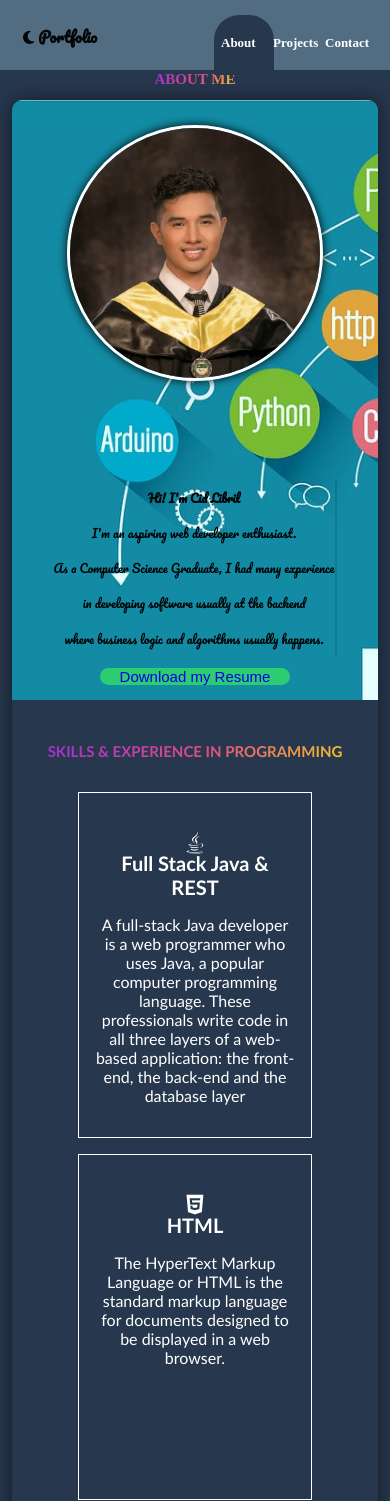
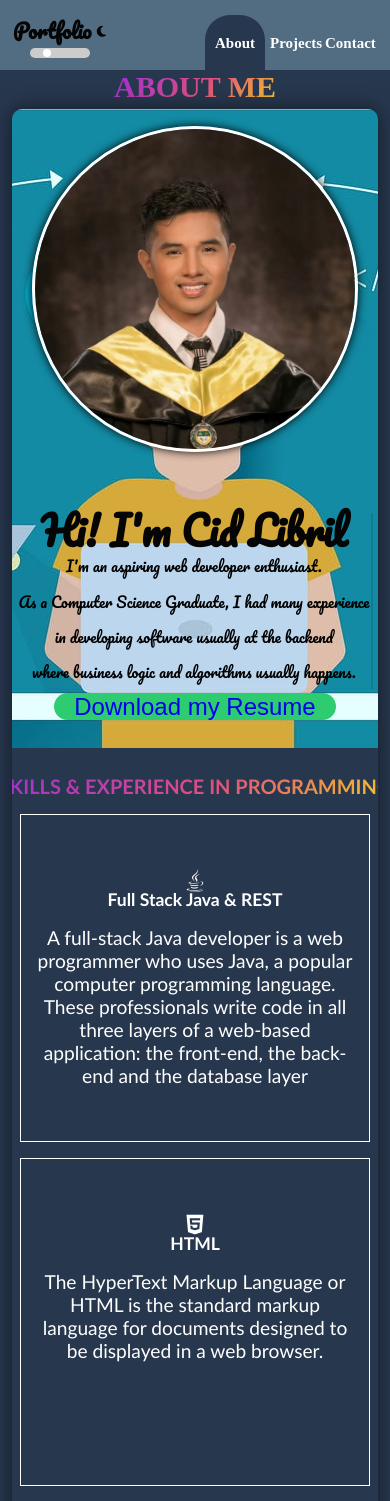
Before and after one commit to SidLD/Portfolio, a React (Create React App) app: page / in a window 390 px wide. Shown: the top 1501 px of the page. Built offline with nearby package versions, Linux system fonts and the light colour scheme.

Commit message:
Refactor css

```diff
--- a/src/App.css
+++ b/src/App.css
@@ -8,11 +8,6 @@ body{
   height: 100vh;
   margin-top: 0;
   transition-duration: 0.5s;
-}
-
-.rectange{
-  height: 100vh;
-  color: red;
 }
 .root-layout header{
   background-color: #526D82;
@@ -38,21 +33,6 @@ nav{
   border-top-right-radius: 25px;
   transition: .5s;
 }
-/* #s::before {
-  content: "";
-  position: absolute;
-
-  background-color: #27374D;
-  border: 1px solid red;
-  bottom: 5px;
-  left: -9px;
-  height: 10px;
-  width: 25px;
-  border-top-left-radius: 25px;
-
-  box-shadow: 0 -25px 0 0 #001f3f; /* This is where the magic happens!
-}
-*/
 .logo{
   display: flex;
   flex-direction: column;
@@ -76,12 +56,6 @@ nav{
   z-index: 1;
 }
 
-/* .active{
-  background-color: #27374D;
-  border-top-left-radius: 25px;
-  border-top-right-radius: 25px;
-  transition: .5s;
-} */
 .burger{
   display: none;
 }
@@ -89,7 +63,7 @@ nav{
 /*About Me */
 .about-me{
   justify-content: center;
-  height: 100vh;
+  /* height: 100vh; */
   align-items: center;
   text-align: center;
 }
@@ -100,8 +74,6 @@ nav{
 }
 .card{
   font-family: "Candara" , sans-serif;
-  width: 100vw;
-  height: 2800px;
   margin: 3% 3%;
   margin-top: 5px;
   overflow: hidden;
@@ -110,10 +82,13 @@ nav{
   display: flex;
   flex-direction: column;
   align-items: center;
+  height: 2800px;
 }
 .card-img{
-  width: 100%;
-  height: 100px;
+  /* width: 100%;
+  height: 100px; */
+  position: relative;
+  z-index: 0;
   border-top-left-radius: 10px;
   border-top-right-radius: 10px;
   object-fit: cover;
@@ -123,21 +98,25 @@ nav{
 .clip{
   clip-path: polygon(0% 15%, 15% 15%, 15% 0%, 85% 0%, 85% 15%, 100% 15%, 100% 85%, 85% 85%, 85% 100%, 15% 100%, 15% 85%, 0% 85%)  ;
 }
+.profile-img img:hover{
+  transform: scale(1.05);
+}
+.about-container{
+  position: relative;
+  top: -600px;
+}
 
-/* .profile-img img{
+.landing-page{
+  display: flex;
+  flex-direction: row;
+  justify-content: space-between;
+  align-items: center;
   z-index: 1;
-  width: 320px;
-  height: 320px;
-  position: relative;
-  border-radius: 50%;
-  border: 3px solid white;
-  margin-top: -75px;
-  margin-bottom: 50px;
-  transition-duration: 0.5s;
-  box-shadow: 0 0 10px 0 black;
-} */
-.profile-img img:hover{
-  transform: scale(1.1);
+}
+.landing-page div{
+  padding: 120px;
+  line-height: 2.2rem;
+  text-align: center;
 }
 
 .card-content{
@@ -151,25 +130,13 @@ nav{
 .card-content h3{
   font-weight: bold;
 }
+.project-img{
+  border: 1px solid black;
+}
+.skill-header{
+  margin-top: 50px;
+}
 
-/* Skill Header */
-.skill-header{
-  padding: 1rem;
-  position: relative;
-}
-.skill-header:after{
-  bottom: 0;
-  left: 50%;
-  transform: translateX(-50%);
-  height: 4px;
-  width: 100px;
-  background-color: #2ecc71;
-}
-.project-img{
-  width: 100%;
-  height: 180px;
-  object-fit: contain;
-}
 .skill-container{
   display: grid;
   grid-template-columns: repeat(3, 1fr);
@@ -215,7 +182,7 @@ nav{
   padding: 80px;
   background-color: #fff;
   box-shadow: 0 0 20px 0 #999;
-  top: 52%;
+  top: 60%;
   left: 50%;
   transform: translate(-50%, -50%);
   position: absolute;
@@ -365,10 +332,9 @@ nav{
 .project-box{
   background-color: white;
   border-radius: 10px;
+  overflow: hidden;
   box-shadow: 0 0 15px rgba(0, 0, 0, 0.5);
   color: black;
-  padding: 0px;
-  height: 300px;
 }
 .project-box:hover{
   transform: scale(1.05);
@@ -422,20 +388,6 @@ nav{
     background-position: 200% center;
   }
 }
-.landing-page{
-  display: flex;
-  flex-direction: row !important;
-  justify-content: space-between;
-  height: 430px;
-  align-items: center;
-}
-.landing-page div{
-  padding: 100px;
-  /* border: 1px solid red; */
-  line-height: 2.2rem;
-  text-align: center;
-}
-
 @keyframes typing {
   from { width: 0 }
   to { width: 100% }
@@ -523,236 +475,133 @@ input:checked + .slider:before {
   border-radius: 50%;
 }
 
-@media screen and (max-width:1249px){
-  .skill-description{
+@media screen and (max-width:1180px) {
+  .skill-container{
+    grid-template-columns: repeat(2, 400px);
+  }
+  .card{
+    height: 3800px;
+  }
+}
+@media screen and (max-width:1108px) {
+  .landing-page div{
+    padding: 65px;
+  }
+  .skill-header{
+    margin-top: 180px;
+  }
+  .card{
+    height: 3850px;
+  }
+}
+@media screen and (max-width:990px) {
+  .landing-page{
+    flex-direction: column;
+  }
+  .landing-page div{
+    padding: 0px;
+  }
+  .profile-img{
+    margin-top: 50px;
+  }
+  .skill-header{
+    margin-top: 50px;
+  }
+  .card{
+    height: 3850px;
+  }
+}
+@media screen and (max-width:875px) {
+  .skill-container{
+    grid-template-columns: repeat(2, 350px);
+  }
+}
+@media screen and (max-width:765px) {
+  .skill-container{
+    grid-template-columns: repeat(1, 400px);
+  }
+  .card{
+    height: 6600px;
+  }
+}
+@media screen and (max-width:575px) {
+  .contact-box{
+    top: 68%;
+  }
+  #intro-skill{
+    font-size: 20px;
+  }
+}
+@media screen and (max-width:491px) {
+  .card-content p {
     font-size: 18px;
   }
+}
+@media screen and (max-width:455px) {
   .contact-box{
+    width: 400px;
+    padding: 20px 40px;
     top: 58%;
   }
 }
- @media screen and (max-width:1170px){
-  .card{
-    height: 110%;
+@media screen and (max-width:435px) {
+  .card-content p {
+    font-size: 15px;
   }
-  .skill-box{
-    height: 250px;
-  }
-  .project-img{
-    border: 1px solid black;
-  }
-  .ant-form{
-    top: 60%;
-  }
-  .landing-page div{
-    padding: 0px !important;
+  .ant-row{
+    width: 280px;
   }
 }
-@media screen and (max-width:993px){
-  .landing-page{
-    padding: 0px;
-    margin: 0px;
-    flex-direction: column !important;
+@media screen and (max-width:420px) {
+  .skill-container{
+    grid-template-columns: repeat(1, 350px);
   }
-  .landing-page div{
-    padding: 20px;
+  .contact-box{
+    width: 380px;
   }
-  .skill-container{
-    grid-template-columns: repeat(2, 1fr);
+  .card-content h3{
+    font-size: 40px;
   }
-  .project-img{
-    width: 100%;
-    height: 100%;
-    object-fit: contain;
-  }
-  .skill-title p, .skill-title h3, .skill-description{
-    font-size: 15px;
-  }
-  .card{
-    font-family: "Candara" , sans-serif;
-    width: 100vw;
-    height: 3800px;
-    margin: 3% 3%;
-    overflow: hidden;
-    border-radius: 10px;
-    box-shadow: 0 0 20px rgba(0, 0, 0, 0.5);
-    display: flex;
-    flex-direction: column;
-    align-items: center;
-  }
-
-  .skill-box{
-    padding: 2rem 1rem;
-    cursor: pointer;
-    word-wrap: break-word;
-    border: 1px solid white;
-    height: 250px;
-  }
-  .skill-box h3{
+}
+@media screen and (max-width:400px) {
+  .logo-text{
     font-size: 20px;
   }
-  .skill-box2{
-    padding: 0rem 0rem  ;
-    cursor: pointer;
-    word-wrap: break-word;
-    border: 1px solid white;
-    height: 280px  ;
-  }
-  .project-box{
-    height: 250px;
-  }
-  .project-tech{
-    text-align: right;
-    padding: 10px;
-  }
-  .project-tech a{
-    color: black  ;
-    border: 2px solid orange;
-    padding: 5px;
-    transition-duration: 0.7s;
+  .link{
+    font-size: 15px;
+    width: 35px;
   }
 }
-@media screen and (max-width:650px){
+@media screen and (max-width:350px) {
   .skill-container{
-    grid-template-columns: repeat(1, 1fr);
-  }
-  .skill-box{
-    height: 210px;
-  }
-  .skill-title h3{
-    font-size: 20px;
-  }
-  .skill-description{
-    font-size: 16px;
-  }
-  .project-img{
-    height: 200px;
-  }
-  .project-box{
-    height: 310px  ;
-  }
-  .card{
-    height: 5750px;
-  }
-}
-@media screen and (max-width:576px){
-  .ant-form{
-    height: 450px;
-    padding: 30px 20px;
-  }
-}
-@media screen and (max-width:490px) {
-  .project-box{
-    height: 350px;
-  }
-}
-@media screen and (max-width:456px){
-  .ant-form{
-    height: 450px;
-    padding: 30px 20px;
-    width: 380px;
-  }
-  .ant-form-item{
-    width: 350px;
-  }
-  .ant-input{
-    width: 350px;
-  }
-  .project-box{
-    height: 340px  ;
-    width: 300px  ;
-  }
-  .project-tech{
-    margin-top: 5px;
-  }
-  .typed{
-    font-size: 15px !important;
-  }
-  .typed{
-    font-size: 18px  ;
+    grid-template-columns: repeat(1, 310px);
   }
   .skill-box{
     height: 280px;
-    width: 300px  ;
-  }
-  .link{
-    padding: 20px 5px;
-  }
-  #s{
-    width: 60px  ;
   }
   .card{
-    height: 6900px;
+    height: 7000px;
   }
-}
-@media screen and (max-width:396px){
-  .intro-title{
-    font-size: 15px;
+  .card-content p{
+    font-size: 13px;
   }
-  .card-img img{
-    height: 600px;
-  }
-  .landing-page div{
-    height: 150px;
-  }
-  .profile-img img{
-    height: 250px !important;
-    width: 250px !important;
-  }
-  .link{
-    font-size: 13px;
-    margin: auto 2px;
-  }
-  .typed{
-    font-size: 15px  ;
-  }
-  .project-box{
-    width: 270px  ;
-  }
-
-  .logo-text{
-    font-size: 15px;
-    padding: 10px  10px;
-  }
-  .ant-form{
-    top: 60%;
-    width: 280px  ;
-  }
-  .ant-form-item{
-    width: 200px  ;
-  }
-  .ant-input{
-    width: 200px;
-  }
-  .footer p{
-    font-size: 10px;
-  }
-}
-@media screen and (max-width:396px){
-  .link{
-    padding: auto 0px;
-    width: 38px;
-  }
-  .typed{
-    font-size: 12px !important;
-  }
-  .resume{
-    font-size: 15px;
-  }
-  .skill-box{
-    width: 200px;
-  }
-  .ant-form{
-    top: 63%;
-    height: 480px;
+  .contact-box{
+    top: 65%;
+    width: 300px;
   }
   .footer{
-    display: flex;
     flex-direction: column;
   }
 }
-@media screen and (max-width:320px) {
-  .link{
-    font-size: 10px;
+@media screen and (max-width:333px) {
+  .skill-container{
+    grid-template-columns: repeat(1, 300px);
+  }
+  #intro-skill{
+    font-size: 15px;
+  }
+  .logo-text{
+    font-size: 18px;
+    margin-top: 5px;
   }
 }
--- a/src/layout/RootLayout.js
+++ b/src/layout/RootLayout.js
@@ -88,14 +88,20 @@ function RootLayout() {
       return(
         <div className="root-layout">
         <header>
-          <div  className='logo' onClick={toogleTheme}>
+          <div  className='logo'>
               <h1 style={{color:theme.projectColor}} className='logo-text'>
-                {!isLightTheme && <i className="fa-solid fa-moon"></i>}
                 <span> </span>
                 Portfolio
                 <span> </span>
-                {isLightTheme && <i className="fa-regular fa-sun"></i>}
+
+                {isLightTheme && <i className="fa-regular fa-sun fa-2xs"></i>}
+                {!isLightTheme && <i className="fa-solid fa-moon  fa-2xs"></i>}
+
               </h1>
+              <label class="switch">
+                  <input type="checkbox" onClick={toogleTheme}/>
+                  <span className="slider round"></span>
+                </label>
           </div>
             <nav>
                 <NavLink className="link" id='h' onClick={slide} to="">About</NavLink>
--- a/src/pages/About.jsx
+++ b/src/pages/About.jsx
@@ -92,6 +92,7 @@ function About() {
                                     <img src={theme.cardBackgroundImg}
                                         alt='profile'/>
                                 </div>
+                                <div className='about-container'>
                                 <div className="landing-page">
                                     <div className="profile-img ">
                                         <img src={theme.profile}
@@ -114,19 +115,10 @@ function About() {
                                     </div>
 
                                 </div>
-                                <div className="skill">
                                     <div className="skill-header">
-                                        <br/>
-                                        <br/>
-                                        <br/>
-                                        <br/>
-                                        <br/>
-
-                                        <h3 className='intro-title animate-charcter'>Skills & Experience in Programming</h3>
+                                            <h3 id='intro-skill' className='intro-title animate-charcter'>Skills & Experience in Programming</h3>
                                     </div>
-
                                     <div className="skill-container">
-
                                             {
                                             skills.map((skill, index) =>
                                             <div className="skill-box"
@@ -144,8 +136,8 @@ function About() {
                                                 <p className="skill-description" style={{color: theme.color}}>
                                                     {skill.description}</p>
                                             </div>)
-                                    } </div>
-                                    <ul></ul>
+                                        }
+                                    </div>
                                 </div>
                             </div>
                         </div>
```
Lines whose indentation alone changed are shown as unchanged.
